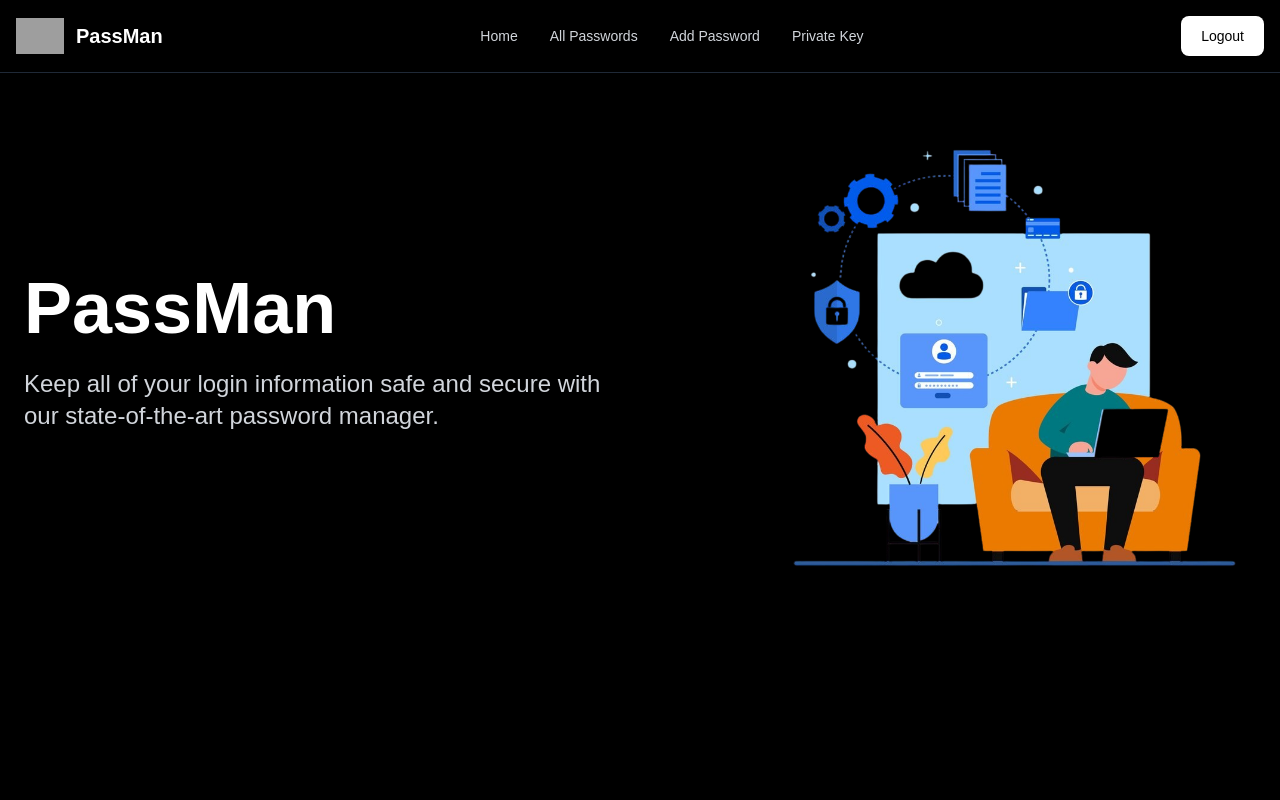
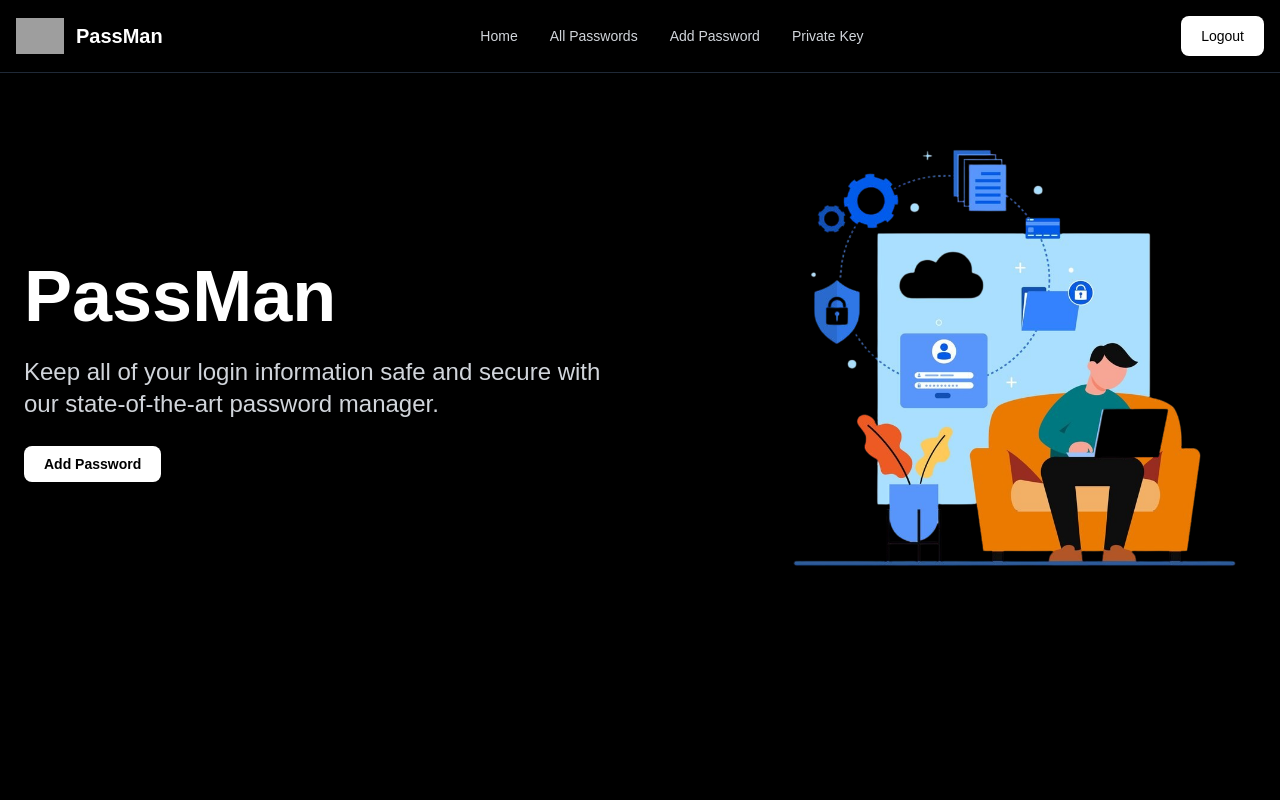
Before and after one commit to joeyyy09/PassMan, a React (Create React App) app in the folder frontend/: page /home in a window 1280 px wide. Shown: the top 800 px of the page. Built offline with nearby package versions, Linux system fonts and the light colour scheme; grey boxes are pictures that could not be loaded.

Commit message:
Add button to redirect to add password page

```diff
--- a/frontend/src/pages/home.js
+++ b/frontend/src/pages/home.js
@@ -2,6 +2,7 @@ import React from "react";
 import Footer from "../components/footer";
 import Navbar from "../components/navbar";
 import TestimonialSection from "../components/testimonials";
+import { Link } from "react-router-dom";
 
 const Home = () => {
   return (
@@ -28,6 +29,11 @@ const Home = () => {
             Keep all of your login information safe and secure with our
             state-of-the-art password manager.
           </p>
+          <Link
+            className="text-black bg-white hover:bg-gray-200 focus:ring-4 focus:outline-none focus:ring-gray-300 font-semibold rounded-lg text-sm px-5 py-2.5 text-center"
+          >
+            Add Password
+          </Link>
         </div>
 
         {/* Desktop Image (hidden on mobile) */}
```
